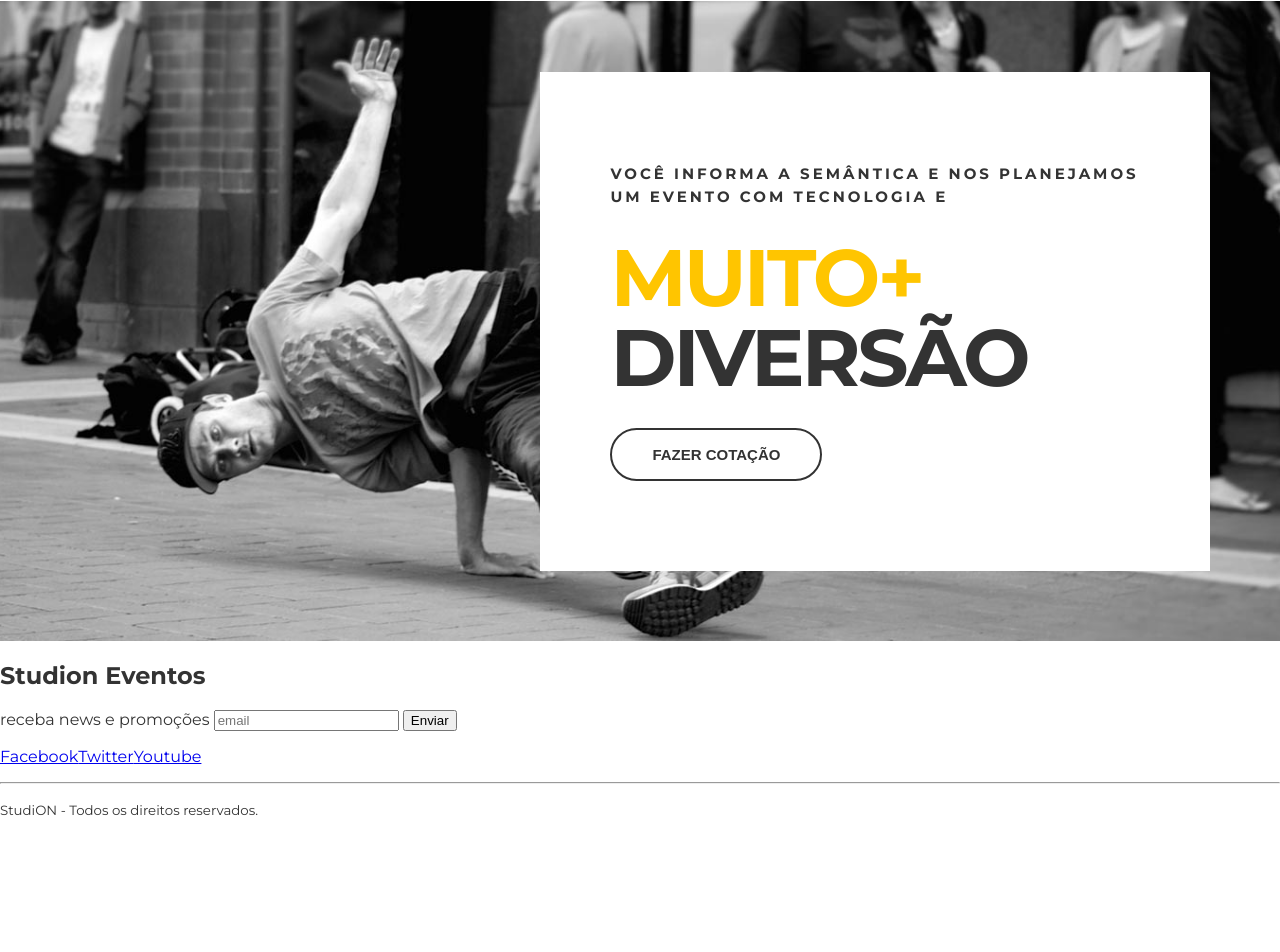
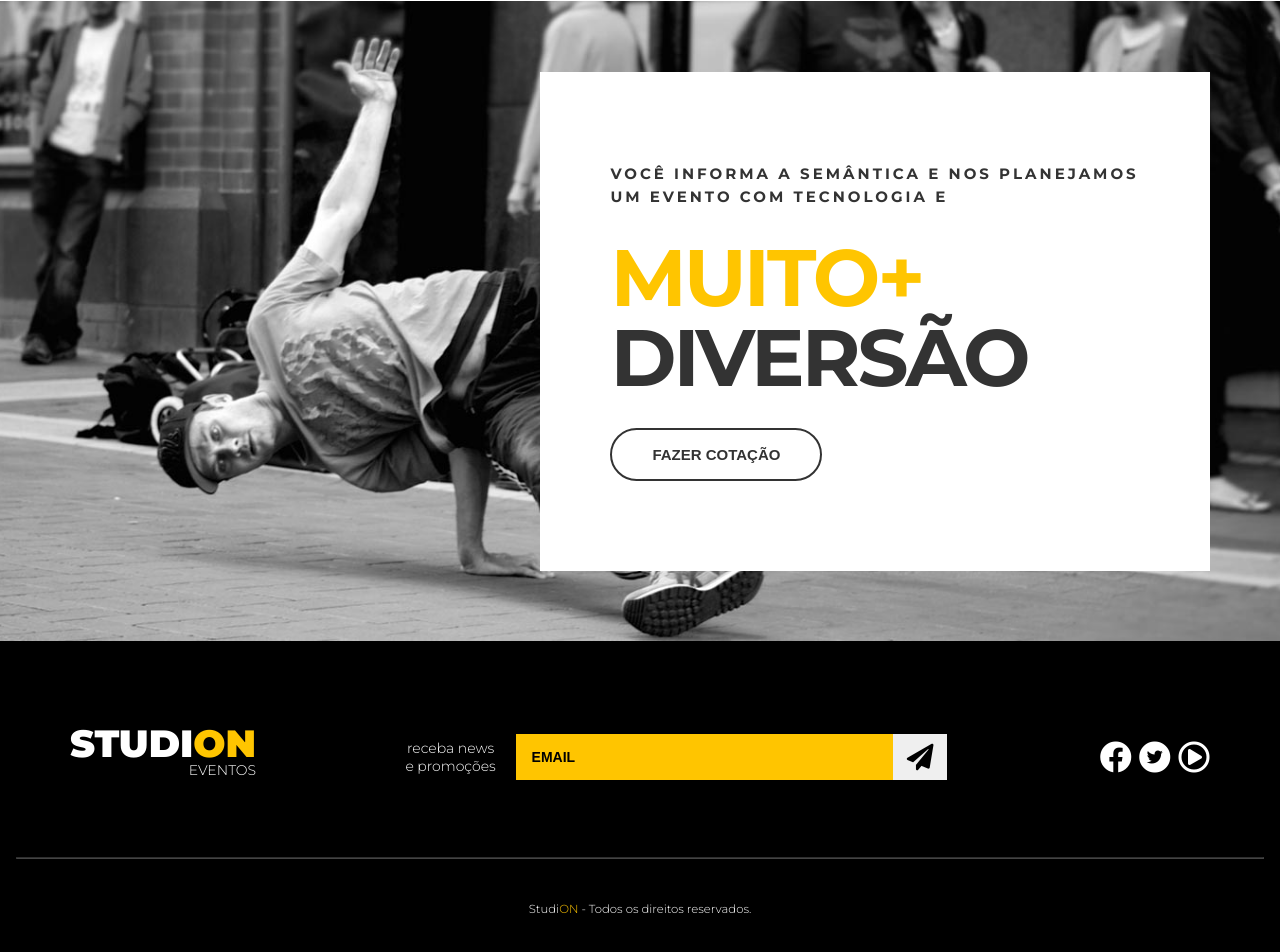
Before and after one commit to NRotondaro/studion, a website: page src/index.html in a window 1280 px wide. Shown: the part 1546-2498 px from the top of the page. Before the commit the page ends 2381 px from the top, so only its background shows below. Drawn offline with Linux system fonts and the light colour scheme.

Commit message:
feat(footer): revised structured and added styles

```diff
--- a/src/index.html
+++ b/src/index.html
@@ -116,25 +116,46 @@
         </section>
     </main>
 
-    <footer>
-        <div>
-            <h2>Studi<span>on</span>
-                <spna>Eventos</spna>
+    <footer class="footer">
+        <div class="container footer__container">
+            <h2 class="logo-studion">
+                Studi<span class="copy--primary">on</span>
+                <spna class="logo-studion__subtitle">Eventos</spna>
             </h2>
-            <form>
-                <label for="">receba news e promoções</label>
-                <input type="email" placeholder="email" />
-                <button type="submit">Enviar</button>
+            <form class="footer__form">
+                <label for="email">receba news e promoções</label>
+                <div class="footer__email">
+                    <input id="email" type="email" placeholder="email" />
+                    <button type="submit">
+                        <i class="fas fa-paper-plane fa-2x"></i>
+                    </button>
+                </div>
             </form>
-            <ul>
-                <li><a href="https://facebook.com/" target="_blank">Facebook</a></li>
-                <li><a href="https://twitter.com/" target="_blank">Twitter</a></li>
-                <li><a href="https://youtube.com/" target="_blank">Youtube</a></li>
+            <ul class="footer__social">
+                <li>
+                    <a href="https://facebook.com/" target="_blank">
+                        <i class="fab fa-facebook fa-2x"></i>
+                    </a>
+                </li>
+                <li>
+                    <a href="https://twitter.com/" target="_blank">
+                        <span class="fa-stack">
+                            <i class="fas fa-circle fa-stack-2x "></i>
+                            <i class="fab fa-twitter fa-stack-1x"></i>
+                          </span>
+                    </a>
+                </li>
+                <li>
+                    <a href="https://youtube.com/" target="_blank">
+                        <i class="far fa-play-circle fa-2x"></i>
+                    </a>
+                </li>
             </ul>
         </div>
+
         <hr />
         <p>
-            <small>Studi<span>ON</span> - Todos os direitos reservados.</small>
+            <small>Studi<span class="copy--primary">ON</span> - Todos os direitos reservados.</small>
         </p>
 
     </footer>
--- a/src/style.css
+++ b/src/style.css
@@ -1,4 +1,6 @@
 @import url('https://fonts.googleapis.com/css2?family=Montserrat:wght@300;400;500;700;900&family=Roboto&display=swap');
+@import url('https://cdnjs.cloudflare.com/ajax/libs/font-awesome/5.15.3/css/fontawesome.min.css');
+@import url('https://cdnjs.cloudflare.com/ajax/libs/font-awesome/5.15.3/css/all.min.css');
 * {
     box-sizing: border-box;
 }
@@ -266,3 +268,105 @@ ul {
     border-color: var(--color-copy);
     background: unset;
 }
+
+.footer {
+    background-color: #000;
+    color: #FFF;
+    padding: 0 1rem;
+}
+
+.footer__container {
+    display: grid;
+    grid-template-columns: repeat(3,auto);
+    align-items: center;
+    padding: 5.25rem 0 3.75rem 0;
+}
+
+.footer .logo-studion {
+    justify-self: start;
+    margin: 0;
+}
+
+.logo-studion__subtitle {
+    display: block;
+}
+
+.footer__form {
+    display: grid;
+    gap: 1.25rem;
+    place-items: center;
+    grid-template-columns: 5.625rem auto;
+}
+
+.footer__email {
+    display: grid;
+    grid-template-columns: auto 3.375rem;
+    width: 100%;
+}
+
+.footer__form input {
+    background-color: var(--color-primary);
+    border: unset;
+    height: 2.875rem;
+    padding: 1rem;
+    font-size: .875rem;
+    font-weight: 700;
+    text-transform: uppercase;
+    color: #000;
+}
+
+.footer__form input::placeholder {
+    color: #000;
+}
+
+.footer__form input:focus {
+    outline: unset;
+}
+
+.footer__form label {
+    font-size: 0.875rem;
+    font-weight: 300;
+    text-align: center;
+    width: 10ch;
+}
+
+.footer__form button {
+    cursor: pointer;
+    border: unset;
+    height: 100%;
+    transition: 0.3s all ease;
+}
+
+.footer__form button:hover {
+    color: #FFF;
+    background-color: #000;
+    border: 1px solid #FFF;
+}
+
+.footer__social {
+    justify-self: end;
+}
+
+.footer__social a,
+.footer__social a:visited,
+.footer__social a:active {
+    color: #FFF;
+    margin-left: 0.2rem;
+}
+
+.footer__social a .fa-twitter,
+.footer__social a:visited .fa-twitter,
+.footer__social a:active .fa-twitter {
+    color: #000;
+}
+
+.footer hr {
+    border-color: #fff4;
+}
+
+.footer p {
+    text-align: center;
+    font-size: 0.875rem;
+    font-weight: 300;
+    margin: 2.5rem 0;
+}
```
